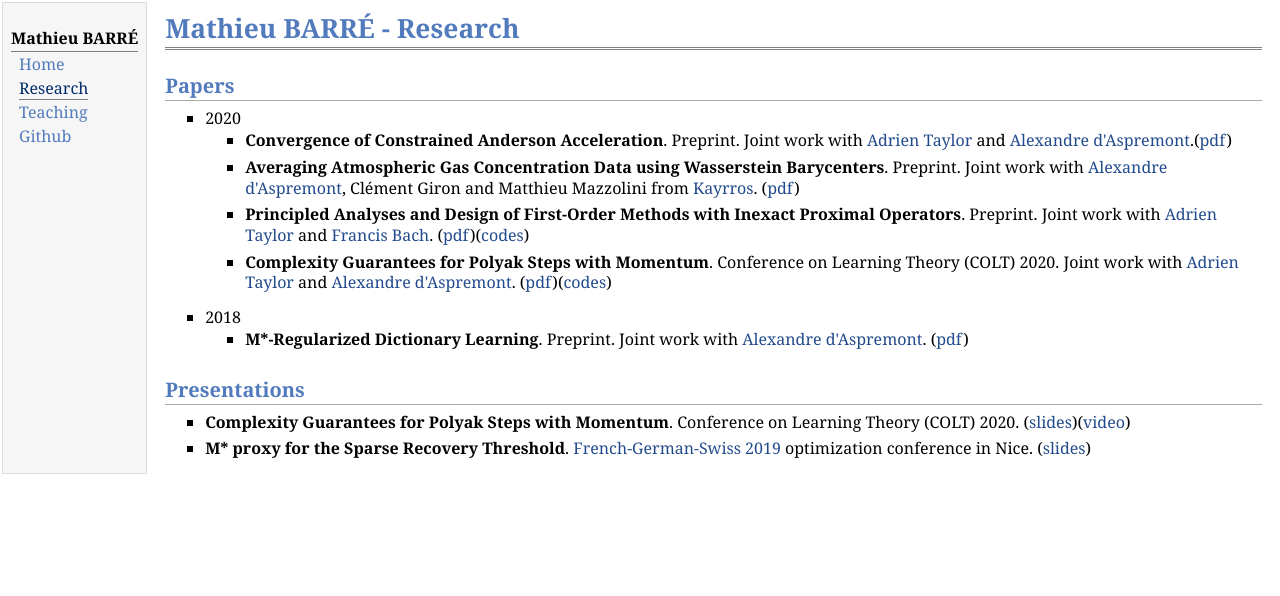
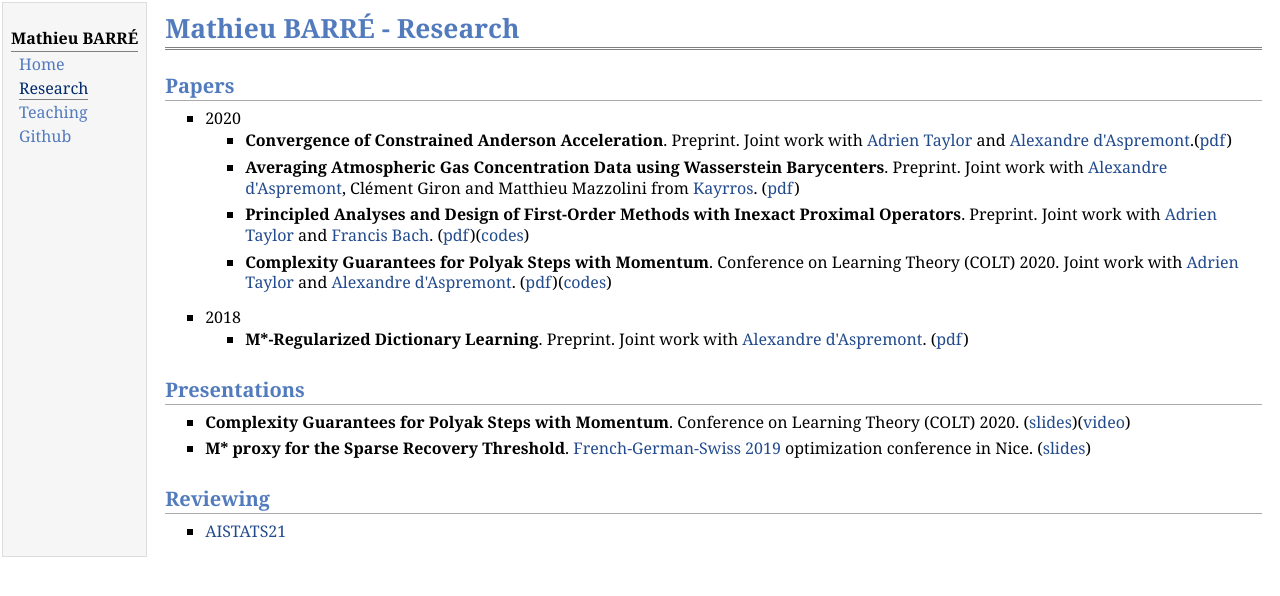
Before and after one commit to mathbarre/mathbarre.github.io, a plain HTML site: page research.html in a window 1280 px wide. Drawn offline with Linux system fonts and the light colour scheme.

Commit message:
add reviewing

```diff
--- a/research.html
+++ b/research.html
@@ -53,6 +53,11 @@
 <li><p><b>M* proxy for the Sparse Recovery Threshold</b>. <a rel="noopener noreferrer" target="_blank" href="https://fgs-2019.sciencesconf.org/">French-German-Swiss 2019</a> optimization conference in Nice. (<a href="./pres/pres_FGS19.pdf">slides</a>)</p>
 </li>
 </ul>
+<h2>Reviewing</h2>
+<ul>
+<li><p><a rel="noopener noreferrer" target="_blank" href="http://aistats.org/aistats2021/">AISTATS21</a></p>
+</li>
+</ul>
 </td>
 </tr>
 </table>
```
Also changed, not shown: 1 other file.
